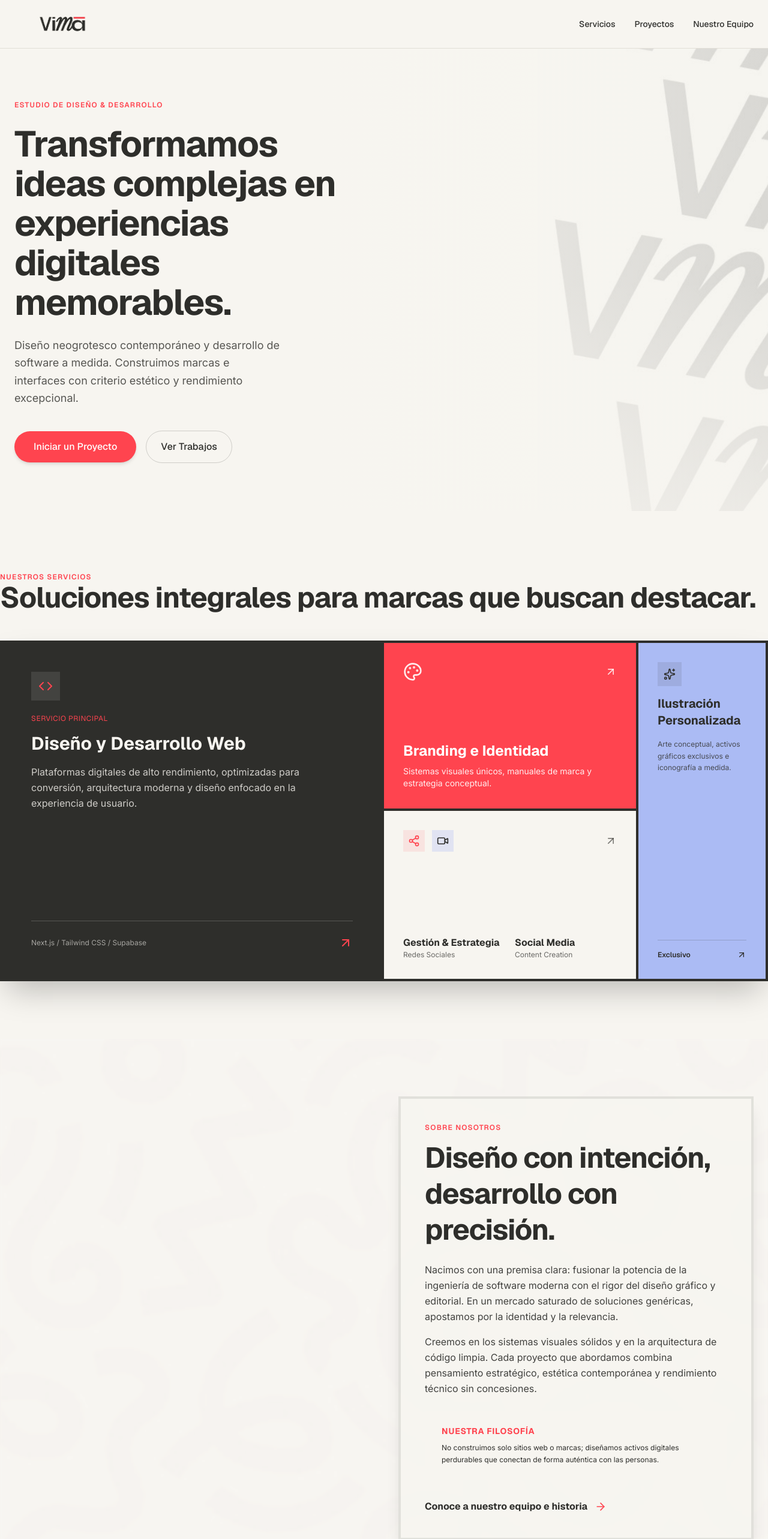
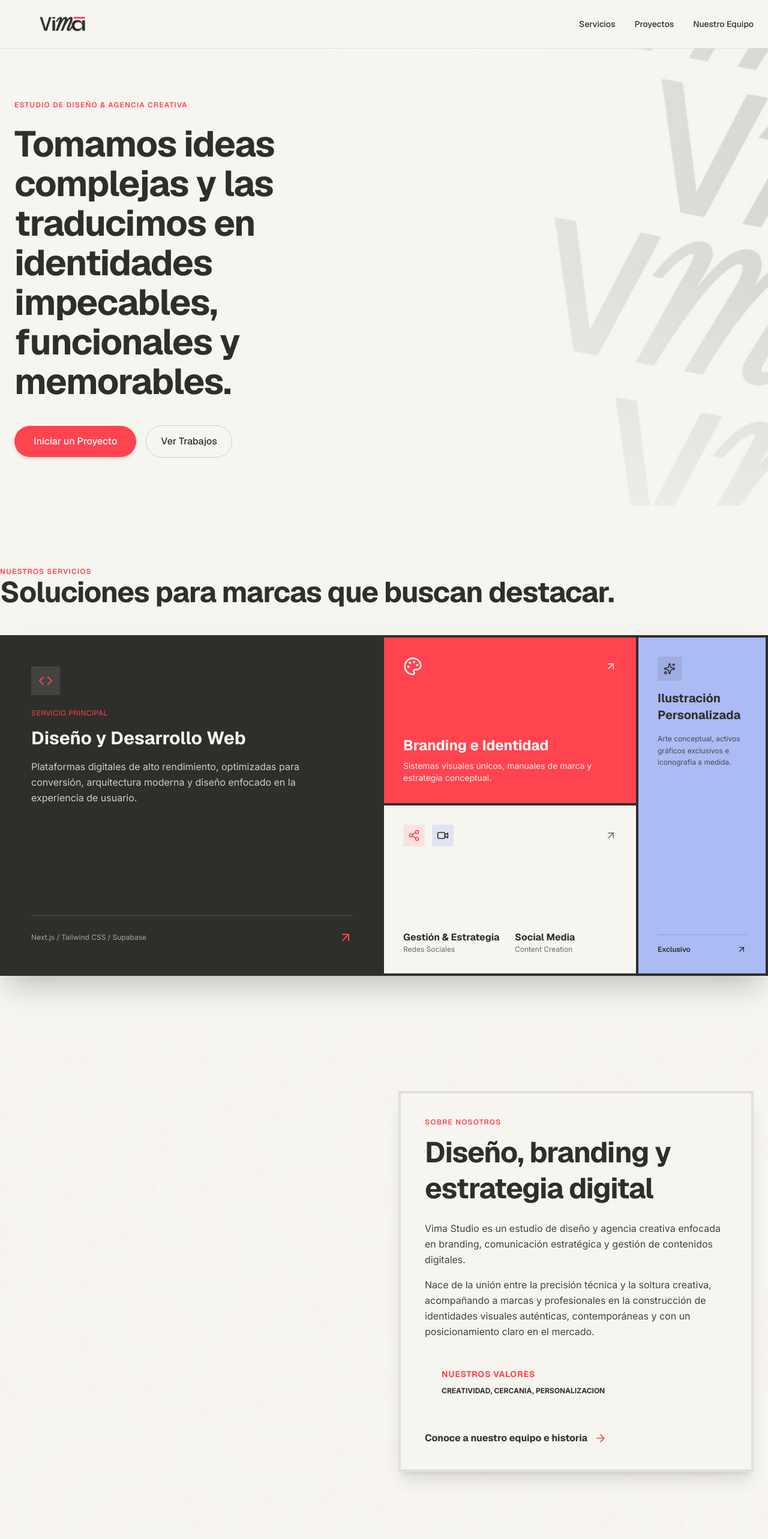
Before and after one commit to FranLopezPiaggio/vima-studio, a Next.js app: page / in a window 1280 px wide. Shown: the top 2566 px of the page at 60% size. Built offline with nearby package versions, Linux system fonts and the light colour scheme.

Commit message:
mod content based in brand manual

```diff
--- a/src/components/layout/footer/Footer.tsx
+++ b/src/components/layout/footer/Footer.tsx
@@ -22,7 +22,7 @@ export function Footer() {
             />
           </div>
           <p className="font-sans text-sm text-neutral-400 max-w-sm leading-relaxed">
-            Estudio creativo independiente focalizado en desarrollo web de alto rendimiento, sistemas de diseño e identidades de marca digitales.
+            Estudio de diseño y agencia creativa enfocada en branding, comunicación estratégica y gestión de contenidos digitales.
           </p>
         </div>
 
--- a/src/components/sections/about/About.tsx
+++ b/src/components/sections/about/About.tsx
@@ -31,26 +31,30 @@ export function About() {
               Sobre Nosotros
             </span>
             <h2 className="font-display text-3xl sm:text-4xl lg:text-5xl font-bold text-brand-antracita tracking-tight leading-tight">
-              Diseño con intención, desarrollo con precisión.
+              Diseño, branding y estrategia digital
             </h2>
           </div>
 
           <div className="space-y-4 font-sans text-base text-brand-antracita/90 leading-relaxed">
             <p>
-              Nacimos con una premisa clara: fusionar la potencia de la ingeniería de software moderna con el rigor del diseño gráfico y editorial. En un mercado saturado de soluciones genéricas, apostamos por la identidad y la relevancia.
+              Vima Studio es un estudio de diseño y agencia creativa enfocada en branding,
+              comunicación estratégica y gestión de contenidos digitales.
             </p>
             <p>
-              Creemos en los sistemas visuales sólidos y en la arquitectura de código limpia. Cada proyecto que abordamos combina pensamiento estratégico, estética contemporánea y rendimiento técnico sin concesiones.
+              Nace de la unión
+              entre la precisión técnica y la soltura creativa, acompañando a marcas y
+              profesionales en la construcción de identidades visuales auténticas,
+              contemporáneas y con un posicionamiento claro en el mercado.
             </p>
           </div>
 
           {/* Bloque destacado con paleta de soporte (Soft Sky / Periwinkle) */}
           <div className="p-6 bg-brand-cream border-l-4 border-brand-cream space-y-2">
             <h4 className="font-display font-bold text-sm uppercase tracking-wider text-brand-coral">
-              Nuestra Filosofía
+              Nuestros Valores
             </h4>
-            <p className="font-sans text-xs text-brand-sky/120 leading-relaxed">
-              No construimos solo sitios web o marcas; diseñamos activos digitales perdurables que conectan de forma auténtica con las personas.
+            <p className="font-bold text-xs text-brand-sky/120 leading-relaxed">
+              CREATIVIDAD, CERCANIA, PERSONALIZACION
             </p>
           </div>
 
--- a/src/components/sections/hero/Hero.tsx
+++ b/src/components/sections/hero/Hero.tsx
@@ -31,19 +31,19 @@ export function Hero() {
 
           {/* Eyebrow / Tag superior opcional */}
           <span className="inline-block text-xs font-display font-semibold tracking-widest text-brand-coral uppercase">
-            Estudio de Diseño & Desarrollo
+            Estudio de Diseño & Agencia Creativa
           </span>
 
           {/* H1 / H2 Principal - Tipografía de Impacto */}
           <h1 className="font-display text-4xl sm:text-5xl lg:text-6xl font-bold text-brand-antracita tracking-tight leading-[1.1]">
-            Transformamos ideas complejas en experiencias digitales memorables.
+            Tomamos ideas complejas y las traducimos en identidades impecables, funcionales y memorables.
           </h1>
 
-          {/* Párrafo Secundario - Lectura Continua */}
+          {/* Párrafo Secundario - Lectura Continua
           <p className="font-sans text-base sm:text-lg text-brand-antracita/80 leading-relaxed max-w-md">
             Diseño neogrotesco contemporáneo y desarrollo de software a medida.
             Construimos marcas e interfaces con criterio estético y rendimiento excepcional.
-          </p>
+          </p> */}
 
           {/* Botón CTA + Acción Secundarias */}
           <div className="pt-4 flex flex-wrap items-center gap-4">
--- a/src/components/sections/services/Services.tsx
+++ b/src/components/sections/services/Services.tsx
@@ -19,7 +19,7 @@ export function Services() {
             Nuestros Servicios
           </span>
           <h2 className="font-display text-4xl sm:text-5xl font-bold text-brand-antracita tracking-tight">
-            Soluciones integrales para marcas que buscan destacar.
+            Soluciones para marcas que buscan destacar.
           </h2>
         </div>
 
```
